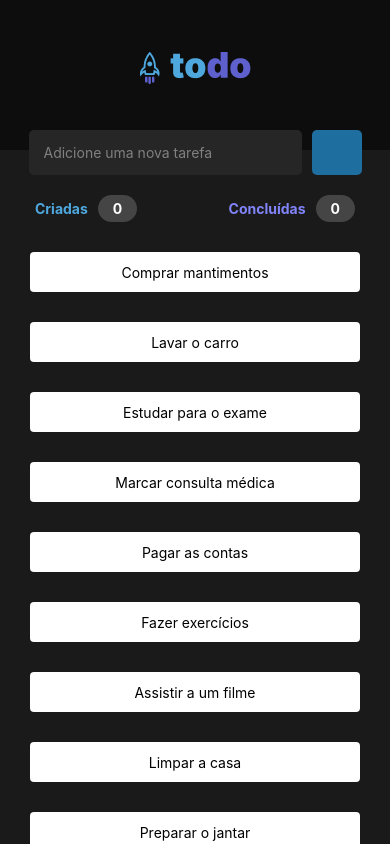
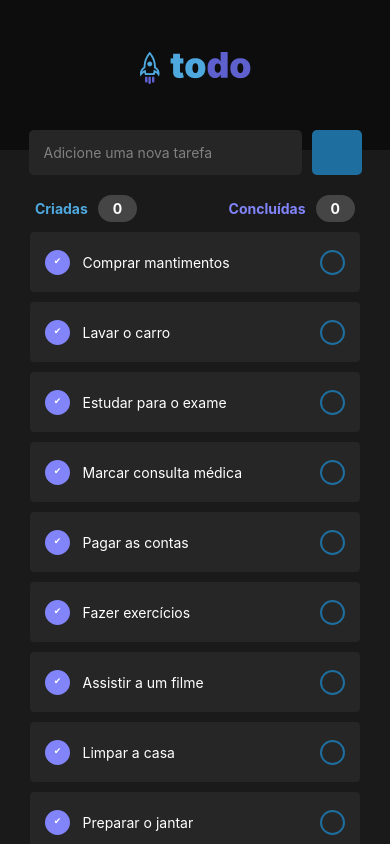
Before and after one commit to jnorberto23/react-native-todo, a React Native app: screen / in a window 390 px wide. Shown: the top 844 px of the page. Built offline with nearby package versions, Linux system fonts and the light colour scheme; some icons are missing.

Commit message:
🚧wip on listItem

```diff
--- /dev/null
+++ b/src/components/ListItem/index.tsx
@@ -0,0 +1,72 @@
+import {StyleSheet, Text, TouchableOpacity, View} from 'react-native';
+import {colors} from '../../config/colors';
+import {useState} from 'react';
+
+type ItemProps = {title: string};
+
+export default function ListItem({title}: ItemProps) {
+  const [isSelected, setIsSelected] = useState(true);
+  return (
+    <View style={styles.container}>
+      <TouchableOpacity
+        style={styles.wrapper}
+        onPress={() => setIsSelected(prevState => !prevState)}>
+        {isSelected === true ? (
+          <View style={styles.radioSelected}>
+            <Text style={styles.radioSpan}>✔</Text>
+          </View>
+        ) : (
+          <View style={styles.radio} />
+        )}
+      </TouchableOpacity>
+      <Text style={styles.text}>{title}</Text>
+      <TouchableOpacity style={styles.radio} />
+    </View>
+  );
+}
+
+const styles = StyleSheet.create({
+  container: {
+    backgroundColor: colors.gray500,
+    marginLeft: 30,
+    marginRight: 30,
+    marginTop: 10,
+    paddingLeft: 15,
+    paddingRight: 15,
+    height: 60,
+    borderRadius: 4,
+    flexDirection: 'row',
+    alignItems: 'center',
+    justifyContent: 'space-between',
+  },
+  wrapper: {
+    flexDirection: 'row',
+  },
+  radio: {
+    width: 25,
+    height: 25,
+    borderColor: colors.blue300,
+    backgroundColor: colors.gray500,
+    borderRadius: 20,
+    borderWidth: 2,
+  },
+  radioSelected: {
+    width: 25,
+    height: 25,
+    borderColor: colors.purple,
+    backgroundColor: colors.purple,
+    borderRadius: 20,
+    borderWidth: 2,
+  },
+  radioSpan: {
+    padding: 3,
+    fontSize: 9,
+    color: colors.white,
+    textAlign: 'center',
+    verticalAlign: 'middle',
+  },
+  text: {
+    width: '75%',
+    color: colors.white,
+  },
+});
--- a/src/pages/Home/index.tsx
+++ b/src/pages/Home/index.tsx
@@ -11,8 +11,7 @@ import {colors} from '../../config/colors';
 import Header from '../../components/Header';
 import {useState} from 'react';
 import {PlusCircle} from 'react-native-feather';
-
-type ItemProps = {title: string};
+import ListItem from '../../components/ListItem';
 
 const TODO_LIST = [
   {
@@ -71,13 +70,6 @@ const TODO_LIST = [
 
 export default function Home() {
   const [text, setText] = useState('');
-
-  const Item = ({title}: ItemProps) => (
-    <View style={styles.itemContainer}>
-      <Text>{title}</Text>
-    </View>
-  );
-
   return (
     <SafeAreaView style={styles.container}>
       <Header />
@@ -107,7 +99,7 @@ export default function Home() {
         <SafeAreaView>
           <FlatList
             data={TODO_LIST}
-            renderItem={({item}) => <Item title={item.title} />}
+            renderItem={({item}) => <ListItem title={item.title} />}
             keyExtractor={item => item.id}
           />
         </SafeAreaView>
@@ -179,15 +171,5 @@ const styles = StyleSheet.create({
     borderRadius: 50,
     color: colors.white,
     fontWeight: 'bold',
-  },
-  itemContainer: {
-    backgroundColor: colors.white,
-    marginLeft: 30,
-    marginRight: 30,
-    marginTop: 30,
-    height: 40,
-    borderRadius: 4,
-    alignItems: 'center',
-    justifyContent: 'center'
   }
 });
```
